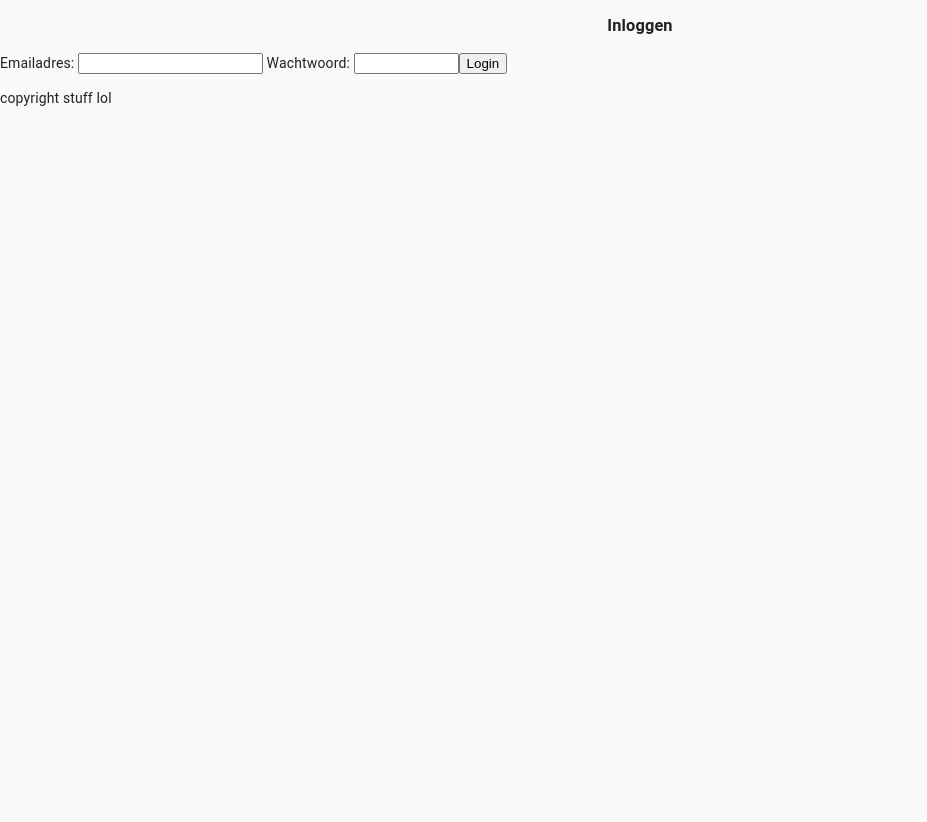
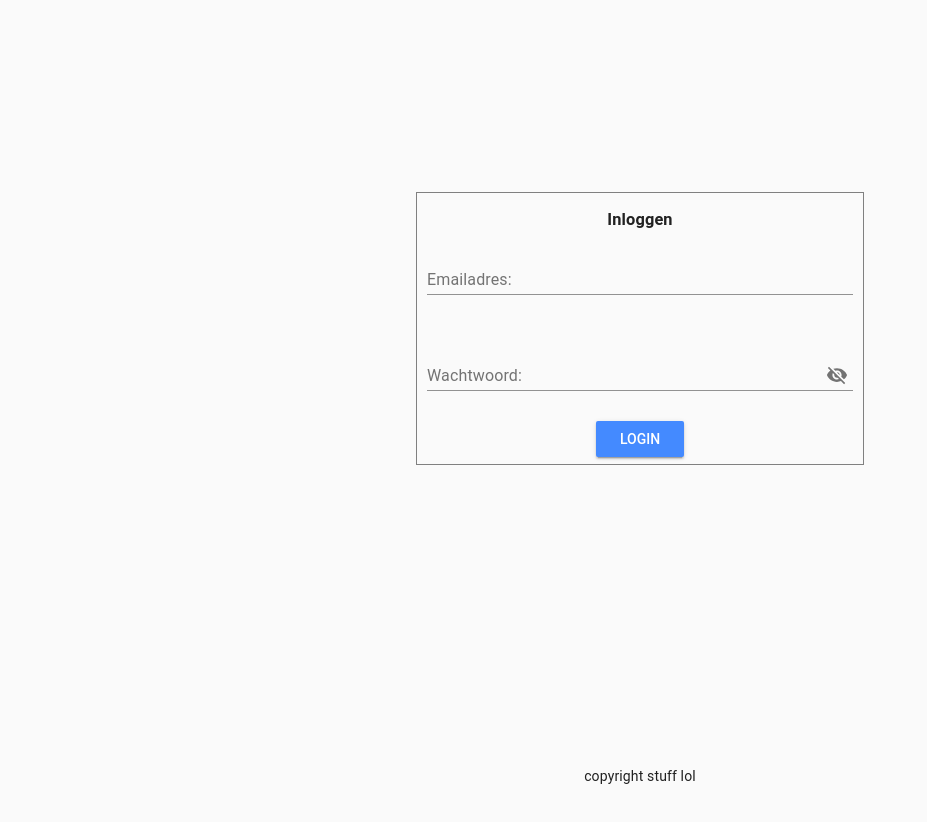
Before and after one commit to ScalingSun/FUN4-Vue, a Vue app: page /#/ in a window 1280 px wide. Shown: the top 822 px of the page, without its empty margins (0-927 px from the left). Built offline with nearby package versions, Linux system fonts and the light colour scheme.

Commit message:
did stuff yet again boi

```diff
--- a/src/components/LoggedInUser.vue
+++ b/src/components/LoggedInUser.vue
@@ -1,6 +1,6 @@
 <template>
   <div>
-      <h3>Welkom, {{this.loginuser.Username}}</h3>
+      <h2 class="username">Welkom, {{this.loginuser.Username}}</h2>
   </div>
 </template>
 
@@ -28,6 +28,8 @@ computed:{
 }
 </script>
 
-<style>
-
+<style scoped>
+.username{
+    text-align:center;
+}
 </style>
--- a/src/components/Login.vue
+++ b/src/components/Login.vue
@@ -1,13 +1,20 @@
 <template>
     <div>
         <form class="Login" @submit="Login">
+            <div  style="width:35%; padding:1px 10px 1px 10px; border: 1px solid grey;">
             <h3 style="text-align:center">Inloggen</h3>
-            Emailadres:
-            <input type="email" v-model="Emailaddress" class="textbox" id="Emailaddress">
-            Wachtwoord:
-            <input type="password" v-model="Password" class="textbox" size="10" id="password">
 
-            <button class="button">Login</button>
+            <md-field>
+            <label>Emailadres:</label>
+                <md-input v-model="Emailaddress"></md-input>
+            </md-field><br/>
+
+            <md-field>
+            <label> Wachtwoord:</label>
+                <md-input v-model="Password" type="password"></md-input>
+            </md-field>
+            <md-button class="button md-raised md-primary" v-on:click="Login">Login</md-button>
+            </div>
         </form>
         <template v-if="LoginState">
             <p class="WarningText">Wrong login credentials or the server might be down.</p>
@@ -48,6 +55,14 @@ export default {
 <style>
 .WarningText{
     color:red;
+}
+.Login{
+    display:flex;
+    justify-content:center;
+    align-items:center;
+    flex-direction: column;
+    margin-top:15%;
+    text-align:center;
 
 }
 
--- a/src/components/Transaction.vue
+++ b/src/components/Transaction.vue
@@ -1,16 +1,52 @@
 <template>
-  <div>
-      <button>Stempel</button>
-  </div>
+<h1>detering</h1>
+    <!-- <md-dialog :md-active.sync="TransactionDialog">
+      <md-dialog-title><b>Stempelen</b></md-dialog-title>
+      <form class="form" @submit="Stamp">
+        <md-field v-for="user in selectedUsers" :key='user.Id'>
+          <label>{{user.Name}}</label>
+          <input type="hidden" v-model="userId" value="user.Id">
+          <md-input v-model="Amount"></md-input>
+      </md-field>
+      <md-button class="button md-raised md-primary" v-on:click="Stamp">stempel</md-button>
+      <md-button class="button md-raised md-accent cancel" v-on:click="Cancel">annuleer</md-button>
+    </form>
+  </md-dialog> -->
 </template>
 
 <script>
 export default {
 name:'transaction',
+props:{
+  'selectedUsers' : Array,
+  StampKey : Boolean
+
+},
+data(){
+  return{
+    userId: Number,
+    Amount: Number,
+    TransactionDialog : this.StampKey
+  }
+},
+methods:{
+  Stamp(AllStamps){
+    console.log(AllStamps)
+    //this.$emit('Stamp', AllStamps);
+  },
+  Cancel(){
+    this.$emit("cancel");
+  },
+},
+created(){
+  console.log('transactionComp loaded')
+}
 
 }
 </script>
 
-<style>
-
+<style scoped>
+.centered{
+  text-align:center;
+}
 </style>
--- a/src/components/Users/Index.vue
+++ b/src/components/Users/Index.vue
@@ -2,12 +2,15 @@
   <div class="all">
     <Add v-on:addUser="addUser" v-on:cancel="removeAddUser" v-bind:AddKey.sync="AddKey" />
     <Edit v-bind:User="Currentuser" v-on:editUser="editUser" v-on:cancel="removeEditUser" v-bind:EditKey.sync="EditKey" />
-      <AddMoney v-bind:User="Currentuser" v-on:AddCurrencyUser="AddCurrency" v-bind:AddCurrencyKey.sync="AddCurrencyKey" v-on:cancel="removeAddCurrencyUser" />
-    <md-table v-model="Users" md-card>
+    <AddMoney v-bind:User="Currentuser" v-on:AddCurrencyUser="AddCurrency" v-bind:AddCurrencyKey.sync="AddCurrencyKey" v-on:cancel="removeAddCurrencyUser" />
+    <md-table v-model="Users" md-card @md-selected="OnSelect">
+
       <md-table-toolbar>
-        <h1 class="md-title">Users</h1>
-      </md-table-toolbar>
-      <md-table-row slot="md-table-row" slot-scope="{ item }">
+        <md-button class="button md-raised md-accent cancel" id='toggle' v-on:click='AddStamps' disabled>Stempel</md-button>
+
+          <Transaction v-on:stamp="stampAll" v-on:cancel="removeStamp" v-bind:selectedUsers="Selected" v-bind:StampKey.sync="StampKey" />
+        </md-table-toolbar>
+        <md-table-row slot="md-table-row" slot-scope="{ item }" md-selectable="multiple" md-auto-select>
         <md-table-cell md-label="Naam" md-sort-by="name">{{ item.Name }}</md-table-cell>
         <md-table-cell md-label="Email" md-sort-by="email">{{ item.EmailAddress }}</md-table-cell>
         <md-table-cell md-label="geld over">{{ item.Wealth }}</md-table-cell>
@@ -27,23 +30,28 @@ import Add from "./Add";
 import Edit from "./User/Edit";
 import axios from "axios";
 import AddMoney from "./User/AddMoney";
+import Transaction from '../Transaction'
 import { mapGetters, mapActions, mapState } from "vuex";
 export default {
   name: "Users",
   components: {
     Add,
     Edit,
-    AddMoney
+    AddMoney,
+    Transaction
   },
   data() {
     return {
       Users: [],
+      Selected: [],
       Currentuser: {},
       EditKey: false,
       EditDialog: false,
       AddCurrencyKey: false,
       AddKey: false,
-      AddDialog: false
+      AddDialog: false,
+      StampKey: false,
+      StampDialog: false
     };
   },
   methods: {
@@ -87,8 +95,14 @@ export default {
     removeAddCurrencyUser() {
       this.AddCurrencyKey = false;
     },
+    removeStamp() {
+      this.StampKey = false;
+    },
     AddPrompt() {
       this.AddKey = true;
+    },
+    AddStamps(){
+      this.StampKey = true;
     },
     addUser(newUser) {
       let obj = this; // I hate this.
@@ -121,8 +135,22 @@ export default {
         obj.$emit("rerender");
         })
     },
+  OnSelect(items){
+      this.Selected = items;
+      if(items[0] == null){
+        document.getElementById('toggle').disabled = true;
+      }
+      else{
+        document.getElementById('toggle').disabled = false;
+      }
+    },
+    stampAll(stamping){
+
+    console.log(stamping)
+  },
     ...mapActions(["RequestToken"])
   },
+
   computed: {
     ...mapGetters([
             'loginuser',
--- a/src/components/layout/footer.vue
+++ b/src/components/layout/footer.vue
@@ -5,3 +5,13 @@
         </p>
     </div>
 </template>
+
+<style scoped>
+p {
+   position: fixed;
+   left: 0;
+   bottom: 0;
+   width: 100%;
+  text-align: center;
+}
+</style>
--- a/src/views/Home.vue
+++ b/src/views/Home.vue
@@ -2,7 +2,6 @@
   <div id="app">
     <template v-if="LoggedIn">
       <LoggedInUser />
-      <Transaction />
       <Users v-bind:Users="Users" :key="key" v-on:rerender="forcererender"/>
     </template>
     <template v-else>
@@ -15,15 +14,13 @@
 import Users from '../components/Users/Index';
 import Login from '../components/Login';
 import LoggedInUser from '../components/LoggedInUser';
-import Transaction from '../components/Transaction';
 import { mapGetters, mapActions,mapState } from 'vuex';
 export default {
   name: 'Home',
   components: {
     Users,
     Login,
-    LoggedInUser,
-    Transaction
+    LoggedInUser
   },
   props:{
     Users: []
```
